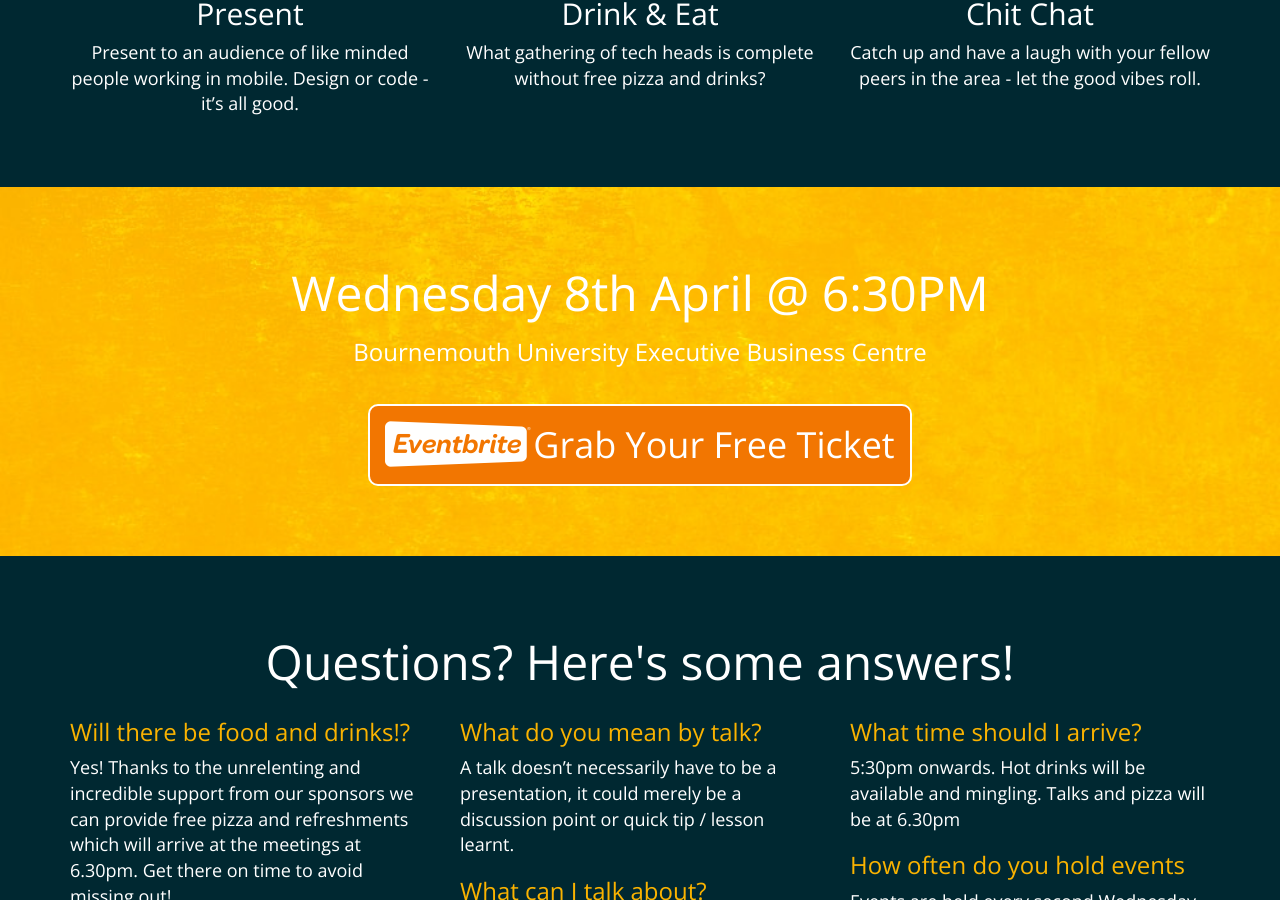
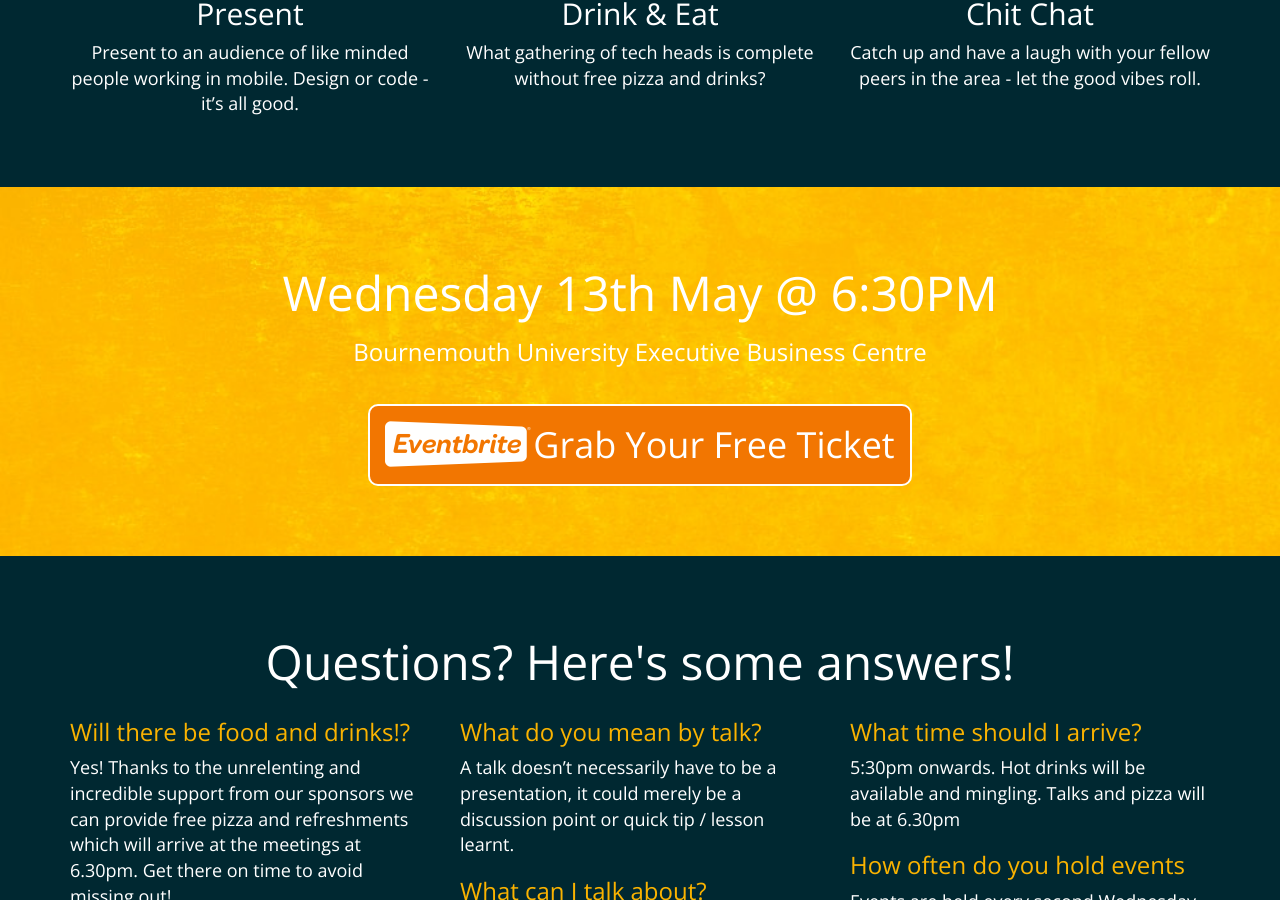
Before and after one commit to MobileDorset/mobiledorset.github.io, a Jekyll site: the page built from index.html, in a window 1280 px wide and 900 px high, scrolled down 1023 px. Built offline with Jekyll 4.4.1, drawn with Linux system fonts in a browser that asks for light colours.

Commit message:
Updated event date and link for the May event

```diff
--- a/index.html
+++ b/index.html
@@ -26,10 +26,10 @@
 <!-- Call to action -->
 <section class="call">
     <div class="container">
-        <h1>Wednesday 8th April @ 6:30PM</h1>
+        <h1>Wednesday 13th May @ 6:30PM</h1>
         <h1><small>Bournemouth University Executive Business Centre</small></h1>
         <p class="text-center">
-            <a href="https://www.eventbrite.co.uk/e/mobile-dorset-april-2015-ebc-tickets-16233984284?aff=erelexporg" class="btn btn-default btn-lg center">
+            <a href="https://www.eventbrite.co.uk/e/mobile-dorset-may-2015-ebc-tickets-16496478411" class="btn btn-default btn-lg center">
             <span class="logo-eventbrite"></span>
             <span>Grab Your Free Ticket</span>
             </a>
@@ -74,7 +74,7 @@
 <div class="container">
     <div class="row">
         <div class="col-md-12 text-center">
-            <a href="https://www.eventbrite.co.uk/e/mobile-dorset-april-2015-ebc-tickets-16233984284?aff=erelexporg" class="btn btn-default btn-lg btn-blue center">
+            <a href="https://www.eventbrite.co.uk/e/mobile-dorset-may-2015-ebc-tickets-16496478411" class="btn btn-default btn-lg btn-blue center">
             <span class="logo-eventbrite"></span>
             <span>Grab Your Free Ticket</span>
             </a>
```
